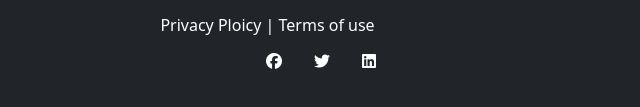
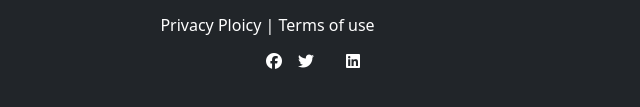
Before and after one commit to Afroza-Anika/Online-Education, a plain HTML site: page index.html in a window 1280 px wide. Shown: the part 2735-2842 px from the top of the page, 319-959 px from the left. Drawn offline with nearby package versions, Linux system fonts and the light colour scheme.

Commit message:
final done

```diff
--- a/index.html
+++ b/index.html
@@ -312,8 +312,8 @@
              <p>Privacy Ploicy  |   Terms of use</p>
           </div>
           <div class="d-flex justify-content-evenly">
-            <i class="fa-brands fa-facebook mx-3"></i>
-            <i class="fa-brands fa-twitter mx-3"></i>
+            <i class="fa-brands fa-facebook "></i>
+            <i class="fa-brands fa-twitter  mx-3"></i>
             <i class="fa-brands fa-linkedin mx-3"></i>
           </div>
     </footer>
```
